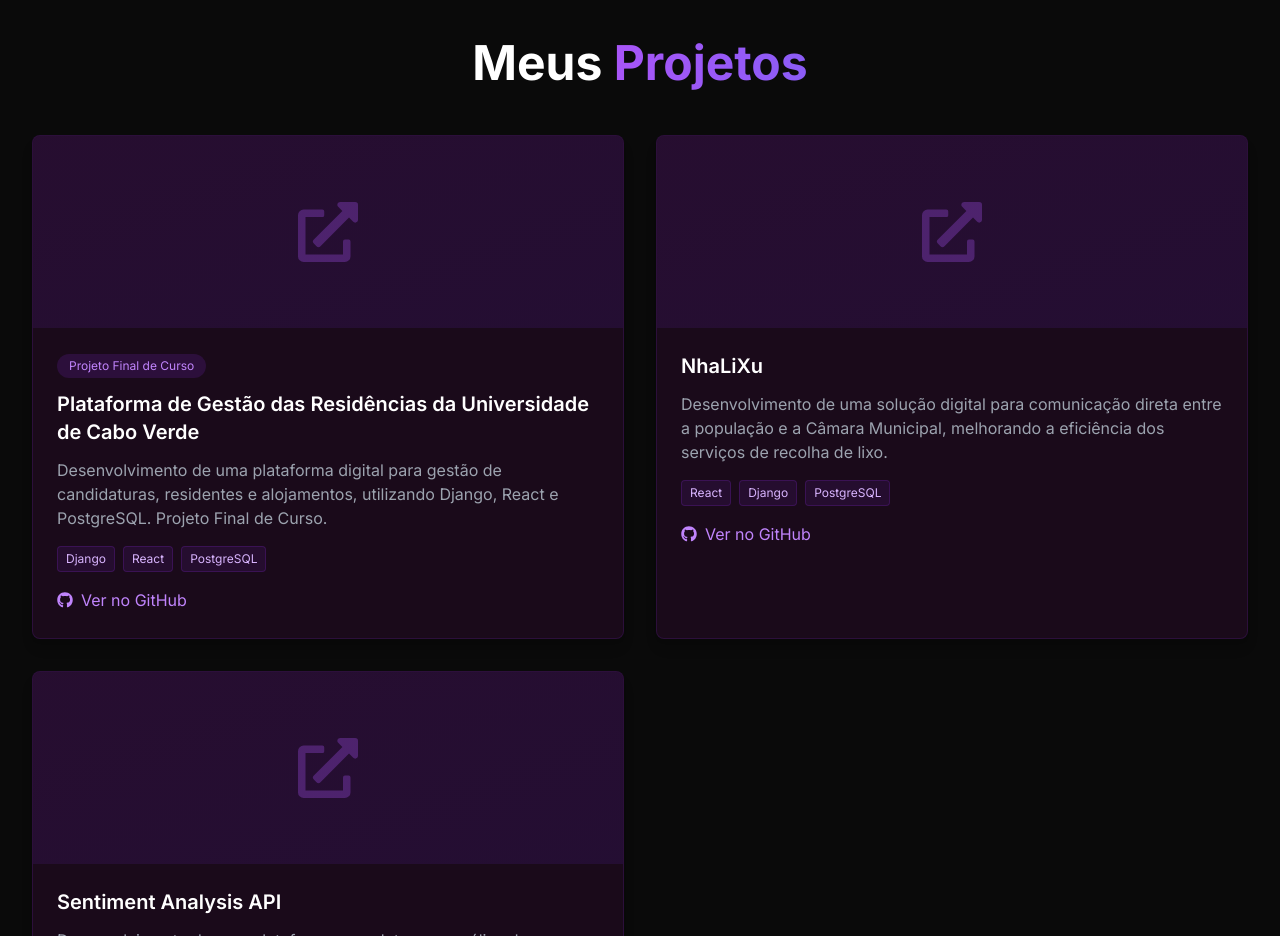
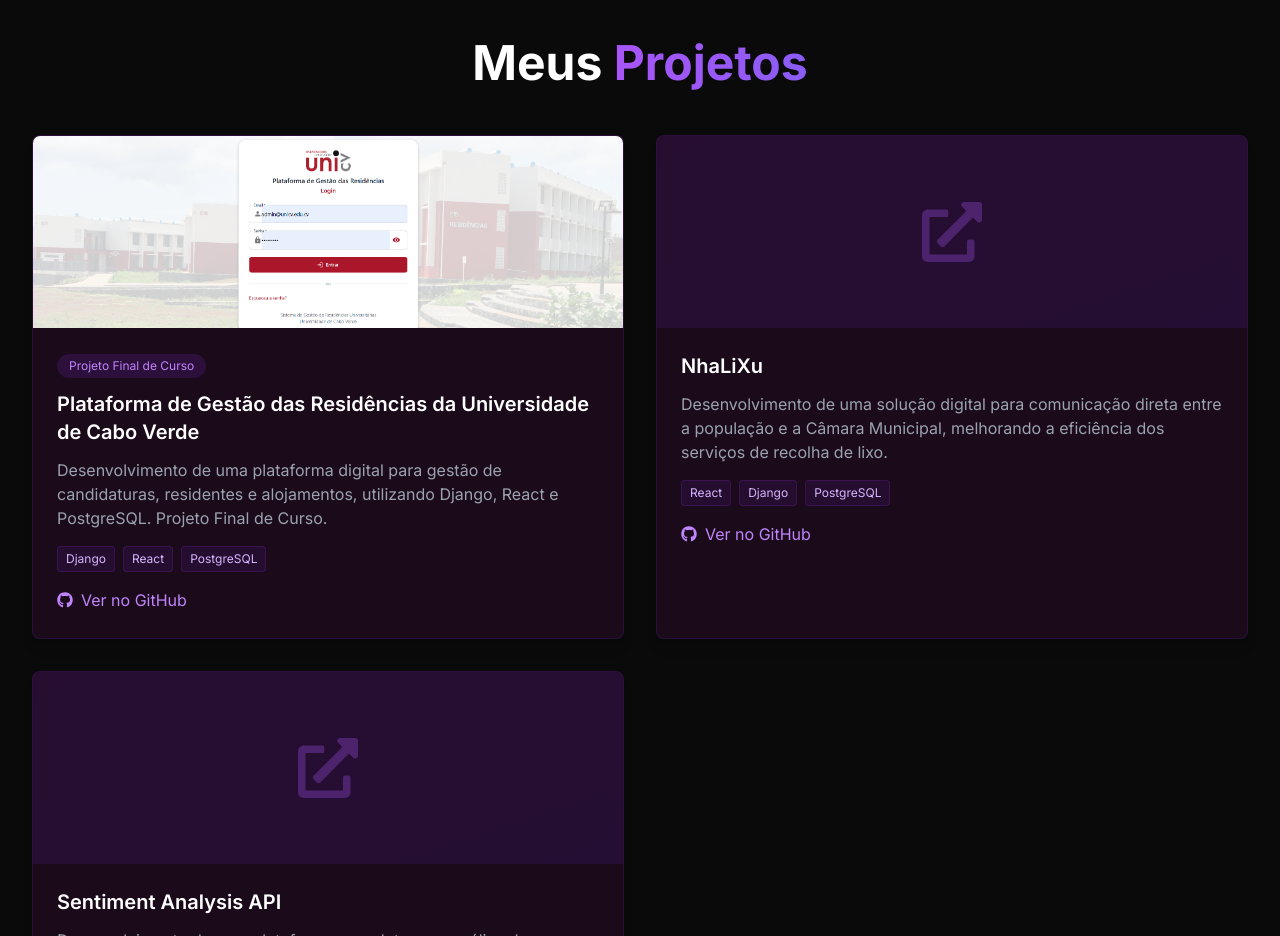
Before and after one commit to Andreia797/about_me, a React (Vite) app: page / in a window 1280 px wide. Shown: the part 2940-3876 px from the top of the page. Built offline with nearby package versions, Linux system fonts and the light colour scheme; no server answers.

Commit message:
update foto projeto

```diff
--- a/src/data/projects.ts
+++ b/src/data/projects.ts
@@ -15,7 +15,8 @@ export const projects: Project[] = [
     description: "projectItems.1.description",
     tech: ["Django", "React", "PostgreSQL"],
     type: "projectItems.1.type",
-    github: "https://github.com/Andreia797"
+    github: "https://github.com/Andreia797",
+    image: "/TelaLogin.png"
   },
   {
     id: "2",
```
Also changed, not shown: public/TelaLogin.png (added).
